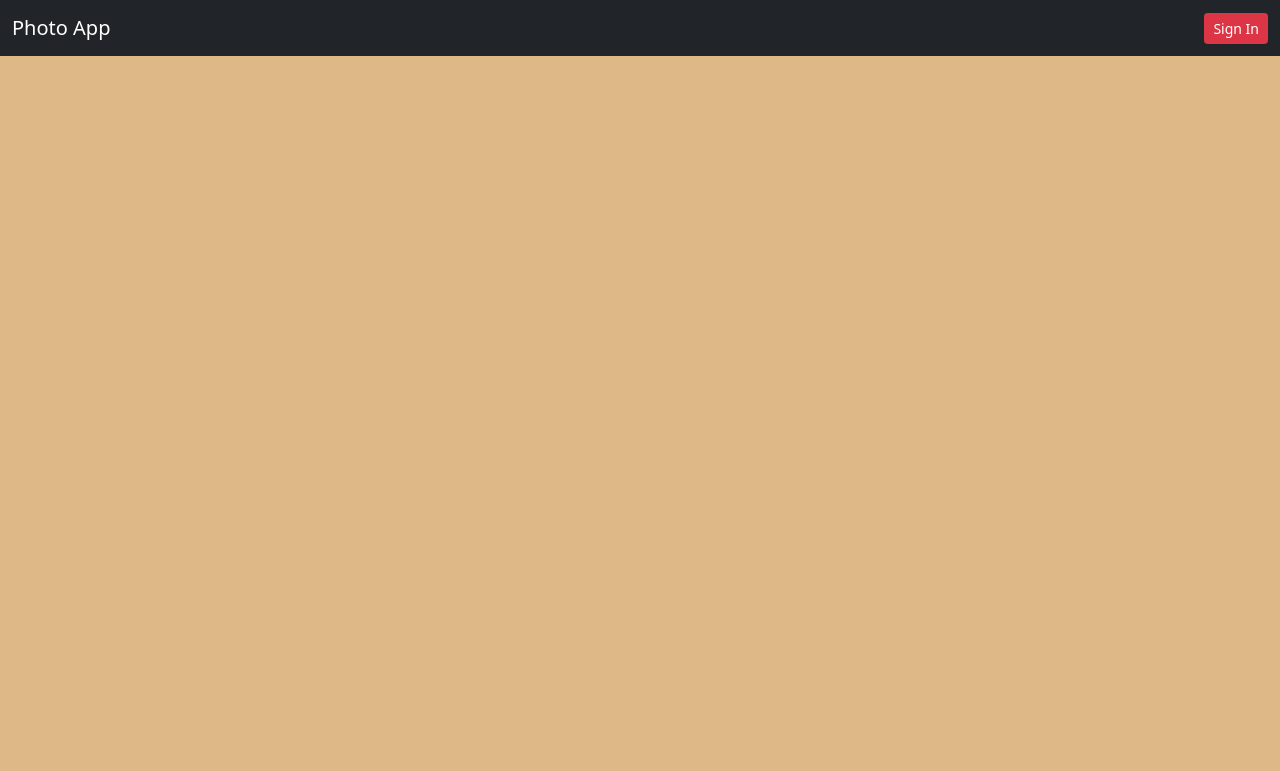
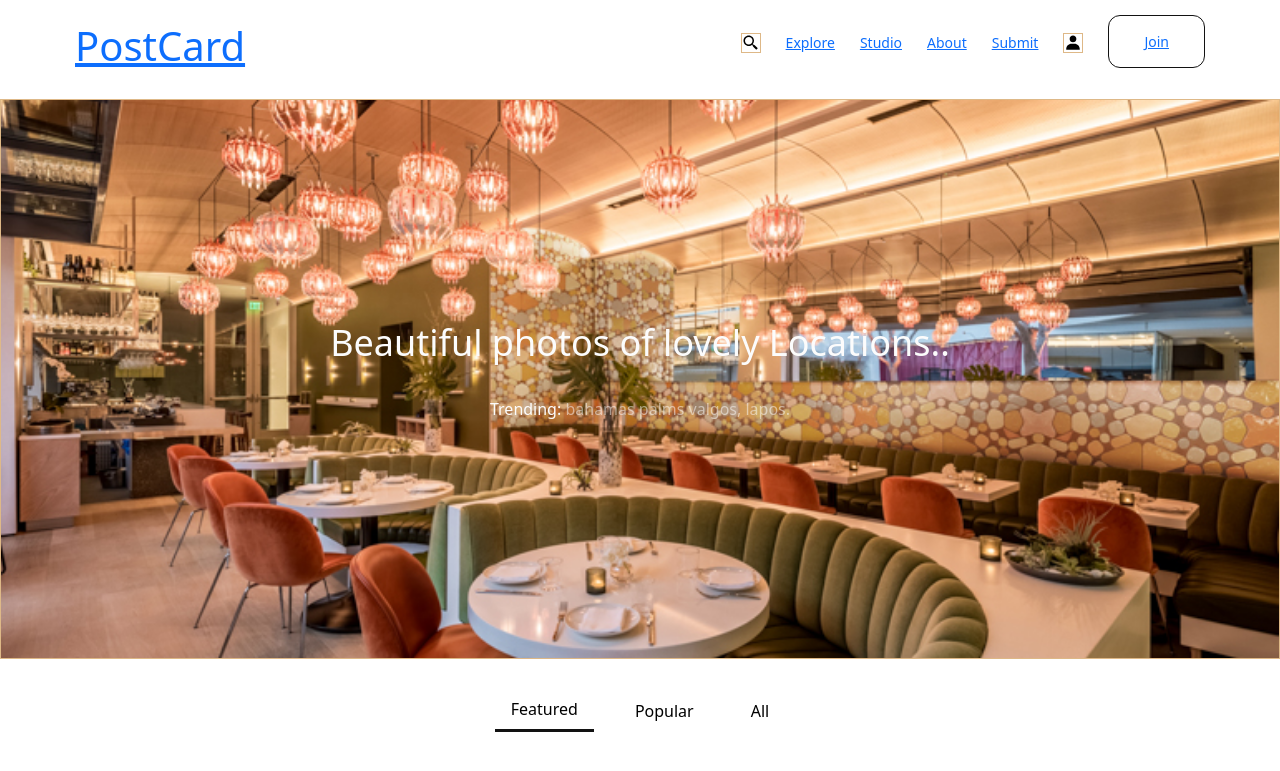
Before and after one commit to enyene/postcard, a Django app: page / in a window 1280 px wide. Shown: the top 771 px of the page. Run offline with Django 4.2, Linux system fonts and the light colour scheme; data that the repository does not hold is empty; some libraries are stand-ins or nearby versions.

Commit message:
work on frontend

```diff
--- a/config/config/urls.py
+++ b/config/config/urls.py
@@ -23,4 +23,4 @@
     path('admin/', admin.site.urls),
     path("",include("postcard.urls")),
     path("users",include("users.urls")),
-]+ static(settings.MEDIA_URL, document_root=settings.MEDIA_ROOT)
+]+ static(settings.MEDIA_URL, document_root=settings.MEDIA_ROOT)+ static(settings.STATIC_URL, document_root=settings.STATIC_ROOT)
--- a/config/postcard/urls.py
+++ b/config/postcard/urls.py
@@ -29,14 +29,18 @@
 
 urlpatterns = [
     path('', PostListView.as_view(), name='list'),
-
     path('tag/<slug:tag>/', PostTagListView.as_view(), name='tag'),
-
-    path('photo/<int:pk>/', PostDetailView.as_view(), name='detail'),
-
+    path('photo/<slug:slug>/', PostDetailView.as_view(), name='detail'),
     path('photo/create/', PostCreateView.as_view(), name='create'),
 
-    path('photo/<int:pk>/update/', PostUpdateView.as_view(), name='update'),
+    path('photo/<slug:slug>/update/', PostUpdateView.as_view(), name='update'),
 
-    path('photo/<int:pk>/delete/', PostDeleteView.as_view(), name='delete'),
+    path('photo/<slug:slu>/delete/', PostDeleteView.as_view(), name='delete'),
+
+
+
+
+
+
+
 ]
--- a/config/postcard/views.py
+++ b/config/postcard/views.py
@@ -10,7 +10,7 @@
 
 class PostListView(ListView):
     model = Post
-    context_object_name = "post"
+    context_object_name = "posts"
     template_name = "postcard/list.html"
 
 class PostTagListView(ListView):
@@ -37,15 +37,15 @@
 
     model = Post
 
-    fields = ['title', 'image', 'tags']
+    fields = ['title', 'image', 'tags',"location"]
 
     template_name = 'postcard/create.html'
 
-    success_url = reverse_lazy('photo:list')
+    success_url = reverse_lazy('post:list')
 
     def form_valid(self, form):
 
-        form.instance.submitter = self.request.user
+        form.instance.user = self.request.user
 
         return super().form_valid(form)
 
--- /dev/null
+++ b/config/static/postcard/base.css
@@ -0,0 +1,120 @@
+@import url('https://fonts.googleapis.com/css2?family=Montserrat:wght@400;700&display=swap');
+
+* {
+    padding: 0;
+    margin: 0;
+    box-sizing: border-box;
+}
+
+body {
+    font-family: "Montserrat", sans-serif;
+    background-color: #fcfcfc;
+    color: #121212;
+}
+
+header {
+    padding: 15px 75px;
+    display: flex;
+    justify-content: space-between;
+    align-items: center;
+}
+
+ul {
+    list-style: none;
+    display: flex;
+    gap: 25px;
+    align-items: center;
+}
+
+a {
+    color: #121212;
+    text-decoration: none;
+    font-size: 14px;
+}
+
+img {
+    width: 100%;
+    height: 100%;
+}
+
+#logo {
+    font-size: 14px;
+}
+
+li img {
+    width: 20px;
+    height: 20px;
+}
+
+li button {
+    padding: 15px 35px;
+    background-color: transparent;
+    border: 1px solid #121212;
+    font-size: 14px;
+    border-radius: 12px;
+}
+
+#landing-photo {
+    width: 100%;
+    display: flex;
+    flex-direction: column;
+    gap: 25px;
+    justify-content: center;
+    align-items: center;
+    height: 70vh;
+    position: relative;
+}
+
+#l-p-im {
+    width: 100%;
+    height: 100%;
+    object-fit: cover;
+    position: absolute;
+}
+
+#landing-photo > h1, #landing-photo > p {
+    z-index: 2;
+    color: #fcfcfc;
+}
+
+#landing-photo > h1 {
+    font-size: 36px;
+    text-align: center;
+}
+
+#photos {
+    display: flex;
+    flex-direction: column;
+    gap: 25px;
+    width: 100%;
+    height: 100%;
+    margin-top: 30px;
+    padding: 0px 25px;
+}
+
+#p-button-cont {
+    width: 100%;
+    display: flex;
+    gap: 25px;
+    justify-content: center;
+}
+
+#p-button-cont > button {
+    font-size: 16px;
+    padding: 8px 16px;
+}
+
+.photos-grid-button {
+    background-color: transparent;
+    border: none;
+}
+
+.photos-grid-button:hover {
+    border-bottom: 1px solid #121212;
+}
+
+#photos-grid {
+    display: grid;
+    grid-template-columns: 1fr 1fr 1fr;
+    gap: 15px;
+}
--- a/config/templates/base.html
+++ b/config/templates/base.html
@@ -1,11 +1,13 @@
 <!-- templates/base.html -->
+{% load static %}
 <!DOCTYPE html>
 <html lang="en">
   <head>
     <meta charset="UTF-8" />
     <meta http-equiv="X-UA-Compatible" content="IE=edge" />
     <meta name="viewport" content="width=device-width, initial-scale=1.0" />
-    <title>Postcard</title>
+    <title>PostCard | Beautiful Location Stock</title>
+    <link rel="stylesheet" href="{% static 'postcard/base.css' %}">
     <link
       href="https://cdn.jsdelivr.net/npm/bootstrap@5.0.0/dist/css/bootstrap.min.css"
       rel="stylesheet"
@@ -25,14 +27,8 @@
     />
   </head>
   <body>
-    <style>
-      body{
-        background-color:burlywood;
-      }
-    </style>
+
     {% include 'navbar.html' %}
-
-    <div class="container mt-4">
     {% block body %}
 
     {% endblock body %}
--- a/config/templates/navbar.html
+++ b/config/templates/navbar.html
@@ -1,23 +1,26 @@
 <!-- templates/navbar.html -->
-<nav class="navbar navbar-expand-md navbar-dark bg-dark">
-    <div class="container-fluid">
-    <a class="navbar-brand" href="{% url 'post:list' %}">Photo App</a>
-    <button class="navbar-toggler" type="button" data-bs-toggle="collapse" data-bs-target="#navbarTogglerDemo02" aria-controls="navbarTogglerDemo02" aria-expanded="false" aria-label="Toggle navigation">
-    <span class="navbar-toggler-icon"/>
-    </button>
-    <div class="collapse navbar-collapse flex-row-reverse" id="navbarTogglerDemo02">
-    <ul class="navbar-nav">          {% if user.is_authenticated %}
-    <li class="nav-item">
-    <a class="nav-link active" href="{% url 'post:create' %}">Add a photo</a>
-    </li>
-    <li class="nav-item">
-    <a class="nav-link active" href="#">Hi {{user.username}}</a>
-    </li>
-              {% else %}
-    <li class="nav-item">
-    <a href="{% url 'users:login' %}" class="btn btn-sm btn-danger">Sign In</a>
-    </li>
-              {% endif %}        </ul>
-    </div>
+{% load static %}
+    <header>
+        <div id="logo">
+        <a href=><H1>PostCard</H1></a>
+        </div>
+        <div id="header-links-cont">
+            <ul id="header-links">
+                <li><img src="{% static 'postcard/assets/icons/bx-search-alt-2.svg' %}" alt="Search icon"></li>
+                <li><a href="">Explore</a></li>
+                <li><a href="">Studio</a></li>
+                <li><a href="">About</a></li>
+                <li><a href="{% url 'post:create' %}">Submit</a></li>
+                <li><img src="{% static 'postcard/assets/icons/bxs-user.svg' %}" alt="User icon"></li>
+                <li><button> <a href="{% url 'user:login' %}">Join</a> </button></li>
+            </ul>
+        </div>
+    </header>
+
+    <section id="landing-photo">
+        <img src="{% static 'postcard/assets/icons/pdesign.jpg' %}" alt="" id="l-p-im">
+        <h1> Beautiful photos of lovely Locations..</h1>
+        <p>Trending: <span style="opacity: .5;">bahamas palms valgos, lapos.</span></p>
+    </section>
     </div>
     </nav>
--- a/config/templates/postcard/create.html
+++ b/config/templates/postcard/create.html
@@ -1,5 +1,5 @@
 {% extends 'base.html' %}
-
+{% load crispy_forms_tags %}
 
 {% block body %}
 <div class="mx-auto">
@@ -8,7 +8,7 @@
 <div class="form-group">
   <form action="" method="post" enctype="multipart/form-data">
     {% csrf_token %}
-
+    {{ form|crispy }}
     <button type="submit" class="btn btn-success mb-3">Add Photo</button>
   </form>
 </div>
--- a/config/templates/postcard/detail.html
+++ b/config/templates/postcard/detail.html
@@ -27,8 +27,8 @@
 <script>
   let lat,lon;
 mapboxgl.accessToken = 'pk.eyJ1IjoiaWVueWVuZSIsImEiOiJjbDVwYzV3bW0wcmp6M2lvZWRmamN4cnV3In0.G3yaMn224wCZg4kS1CMbnQ';
-lon = {{ photo.lon }};
-lat = {{ photo.lat }};
+lon = {{ post.lon }};
+lat = {{ post.lat }};
 const map = new mapboxgl.Map({
     container: 'map', // container ID
     style: 'mapbox://styles/mapbox/streets-v11', // style URL
@@ -49,7 +49,7 @@
     .addTo(map);
 </script>
 </div>
-    <p>{{ photo.description }}</p>
+    <p>{{ post.location }}</p>
   </div>
 
 
--- a/config/templates/postcard/list.html
+++ b/config/templates/postcard/list.html
@@ -7,7 +7,7 @@
     <input  class="button" type='submit' value="Search photos">
   </form> -->
 </div>
-<div class="row">
+ <div class="row">
   <style>
     img:hover {
       opacity: 0.5;
@@ -45,17 +45,27 @@
   height: 500px;
   border: burlywood solid 1px;
 }
-  </style>
-  {% for p in post %}
-  <div class="col-lg-3 col-md-4 col-xs-6">
-    <!-- <a href="{% url 'post:detail' post.id %}" class="d-block mb-4 h-100"> -->
-      <span class="hovertext" data-hover="{{post.title}}">
-        <img src="{{posts.image.url}}" class="img-fluid rounded" alt="{{posts.title}}"  />
-      </span>
+</style>
+  <section id="photos">
+  <div id="p-button-cont">
+    <button class="photos-grid-button" style="border: none; border-bottom: 3px solid #121212;">Featured</button>
+    <button class="photos-grid-button">Popular</button>
+    <button class="photos-grid-button">All</button>
+  </div>
 
-    </a>
-  </div>
-  {% endfor %}
+
+    <div id="photos-grid">
+      {% for post in posts %}
+      <a href="{% url 'post:detail' post.slug %}">
+        <span class="hovertext" data-hover="{{post.user.username}}">
+        <img src="{{post.image.url}}" alt="{{post.title}}">
+      </a>
+      {% endfor %}
+    </div>
+
+</section>
+
+</div>
 </div>
 
 
--- a/config/templates/postcard/update.html
+++ b/config/templates/postcard/update.html
@@ -1,13 +1,14 @@
 {% extends 'base.html' %}
-
+{% load crispy_forms_tags %}
 
 {% block body %}
 <div class="mx-auto">
-  <h1 class="mt-3 text-center">Edit photo {{photo}}</h1>
+  <h1 class="mt-3 text-center">Edit photo {{post}}</h1>
 </div>
 <div class="form-group">
   <form action="" method="post" enctype="multipart/form-data">
     {% csrf_token %}
+    {{ form|crispy }}
     <button type="submit" class="btn btn-success mb-3">Edit Photo</button>
   </form>
 </div>
```
Also changed, not shown: config/config/settings.py (+8 -3 lines), config/media/photos/boxed-water-is-better-jbcY_yvsDzk-unsplash.jpg (added), config/media/photos/boxed-water-is-better-jbcY_yvsDzk-unsplash_UTqDfH0.jpg (added), config/static/postcard/assets/icons/bx-search-alt-2.svg (added), config/static/postcard/assets/icons/bxs-user.svg (added), config/static/postcard/assets/icons/pdesign.jpg (added), 2 other files.
